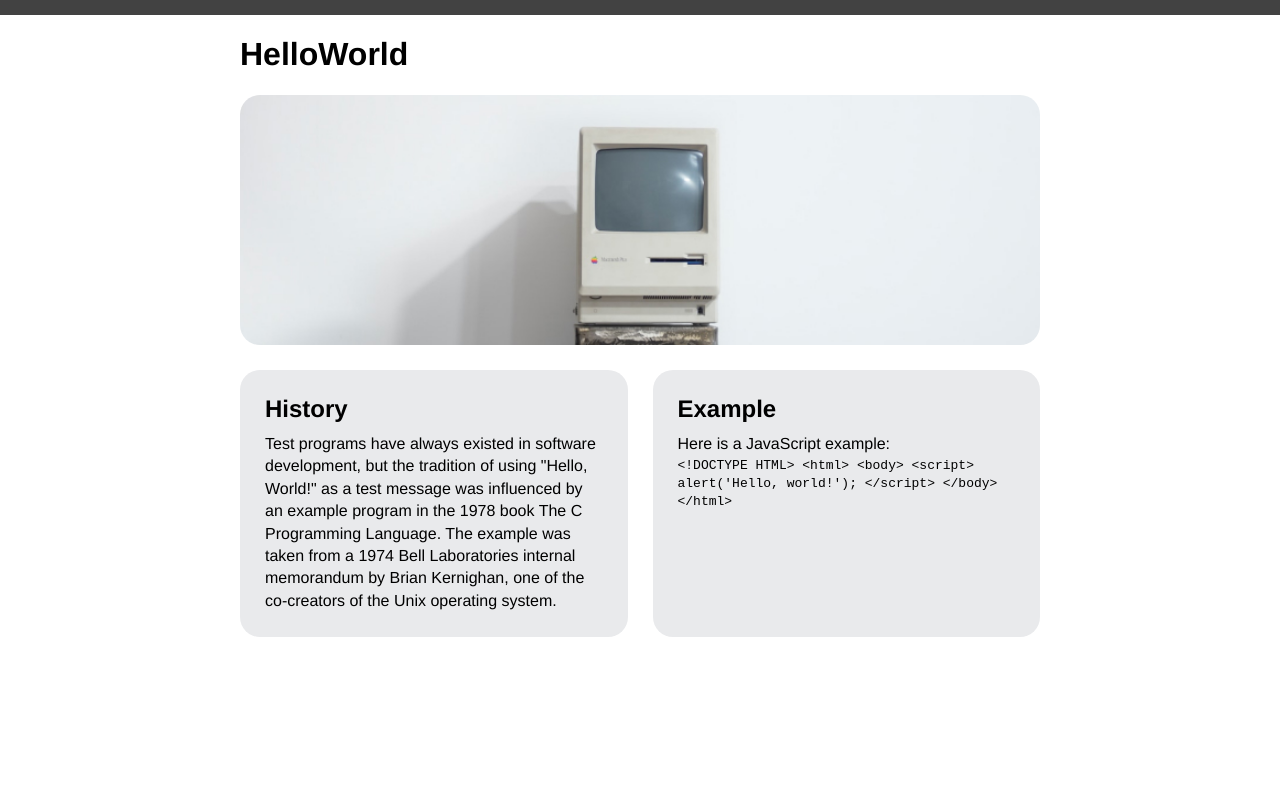
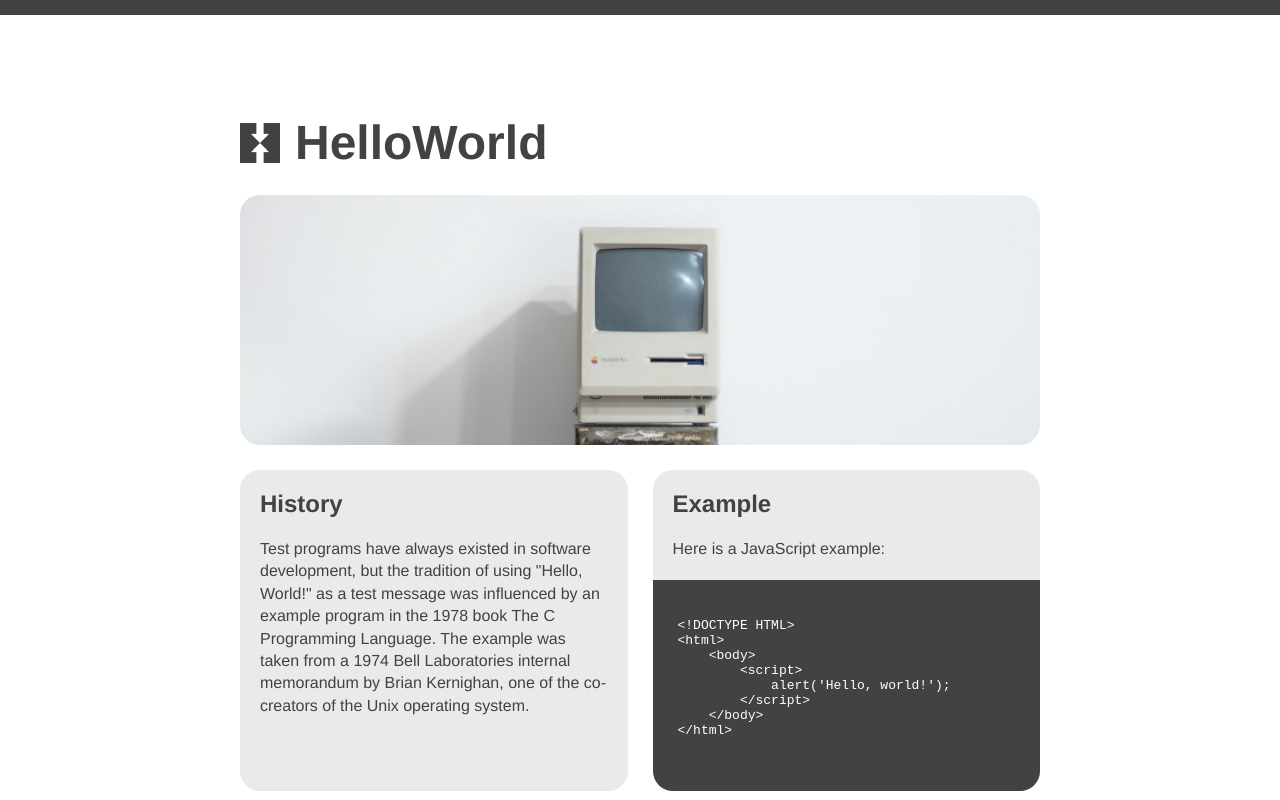
Before and after one commit to AveryTM/Hello-World-Part-2, a plain HTML site: page index.html in a window 1280 px wide. Drawn offline with Linux system fonts and the light colour scheme; a script that the page names is missing.

Commit message:
CSS Details completed

```diff
--- a/index.html
+++ b/index.html
@@ -1,6 +1,5 @@
 <!DOCTYPE html>
 <html lang="en">
-
 <head>
     <meta charset="UTF-8">
     <meta name="viewport" content="width=device-width, initial-scale=1.0">
@@ -18,10 +17,13 @@
                 <h2>History</h2>
                 <p>Test programs have always existed in software development, but the tradition of using "Hello, World!" as a test message was influenced by an example program in the 1978 book The C Programming Language. The example was taken from a 1974 Bell Laboratories internal memorandum by Brian Kernighan, one of the co-creators of the Unix operating system.</p>
             </section>
-            <section>
+            <section class="with-code">
+                <div class="code-copy">
                     <h2>Example</h2>
                     <p>Here is a JavaScript example:</p>
-                <code>
+                </div>
+                <div class="code-html">
+                    <code><pre>
 &lt;!DOCTYPE HTML&gt;
 &lt;html&gt;
     &lt;body&gt;
@@ -30,14 +32,11 @@
         &lt;/script&gt;
     &lt;/body&gt;
 &lt;/html&gt;
-                </code>
+                    </pre></code>
+                </div>
             </section>
         </div>
     </main>
-
-
     <script src="index.js"></script>
-
 </body>
-
 </html>
--- a/screen.css
+++ b/screen.css
@@ -4,7 +4,8 @@ body {
     background: #fff;
     font-family: Helvetica, sans-serif;
     border-top: 15px solid #424242;
-    margin: 0 auto;
+    margin: 0;
+    color: #424242;
 }
 
 main {
@@ -29,13 +30,42 @@ main {
     flex-grow: 1;
     flex-basis: 0;
     background: #E9EAEC;
-    padding: 25px;
     border-radius: 20px;
     margin-top: 25px;
 }
 
+.details section p {
+    margin: 20px;
+}
+
+.details section h2 {
+    margin: 20px;
+}
+
+.details section.with-code {
+    padding: 0;
+}
+
+div.code-html {
+    padding: 25px;
+    background: #424242;
+    color: #fff;
+    border-bottom-left-radius: 20px;
+    border-bottom-right-radius: 20px;
+}
+
 img {
     width: 100%
+}
+
+h1 {
+    background-image: url('images/Logo.png');
+    background-repeat: no-repeat;
+    background-position: center left;
+    background-size: 40px;
+    font-size: 3em;
+    padding-left: 55px;
+    margin: 100px 0 25px 0;
 }
 
 h2 {
```
Lines whose indentation alone changed are shown as unchanged.
